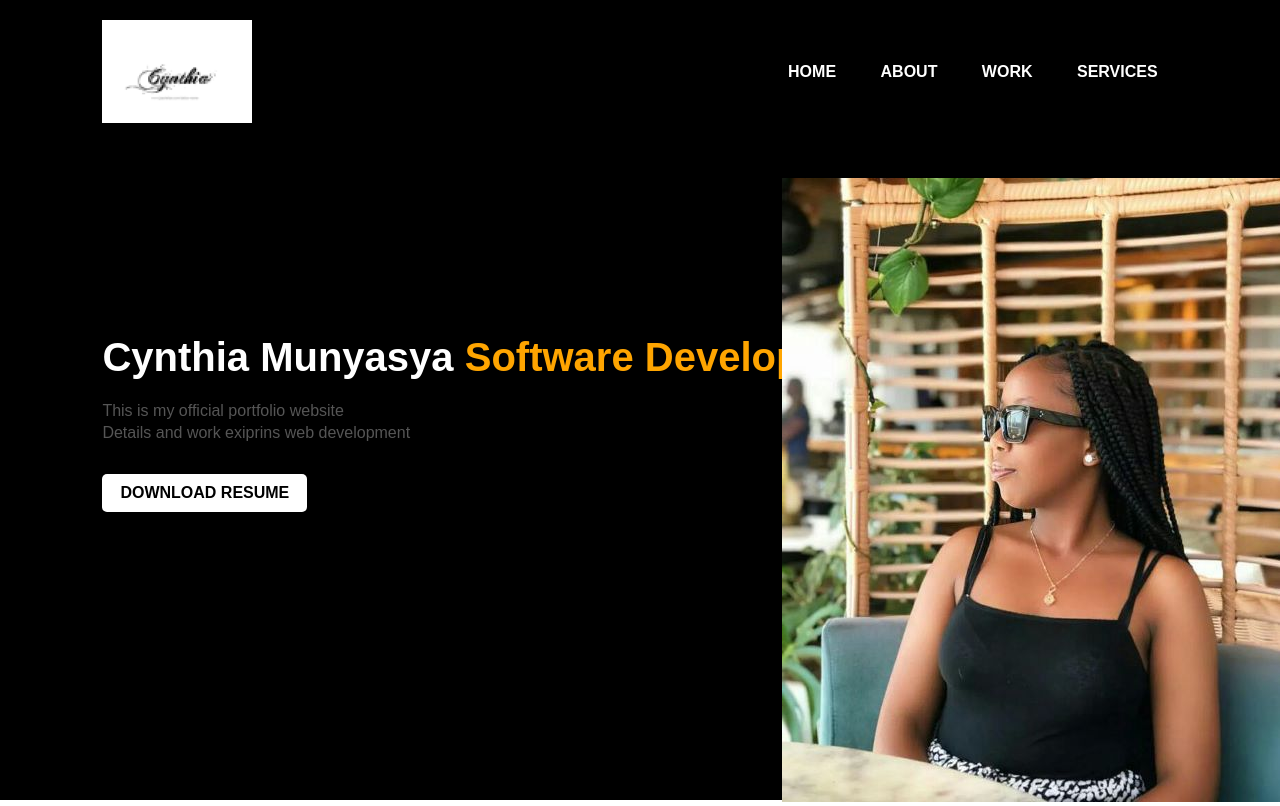
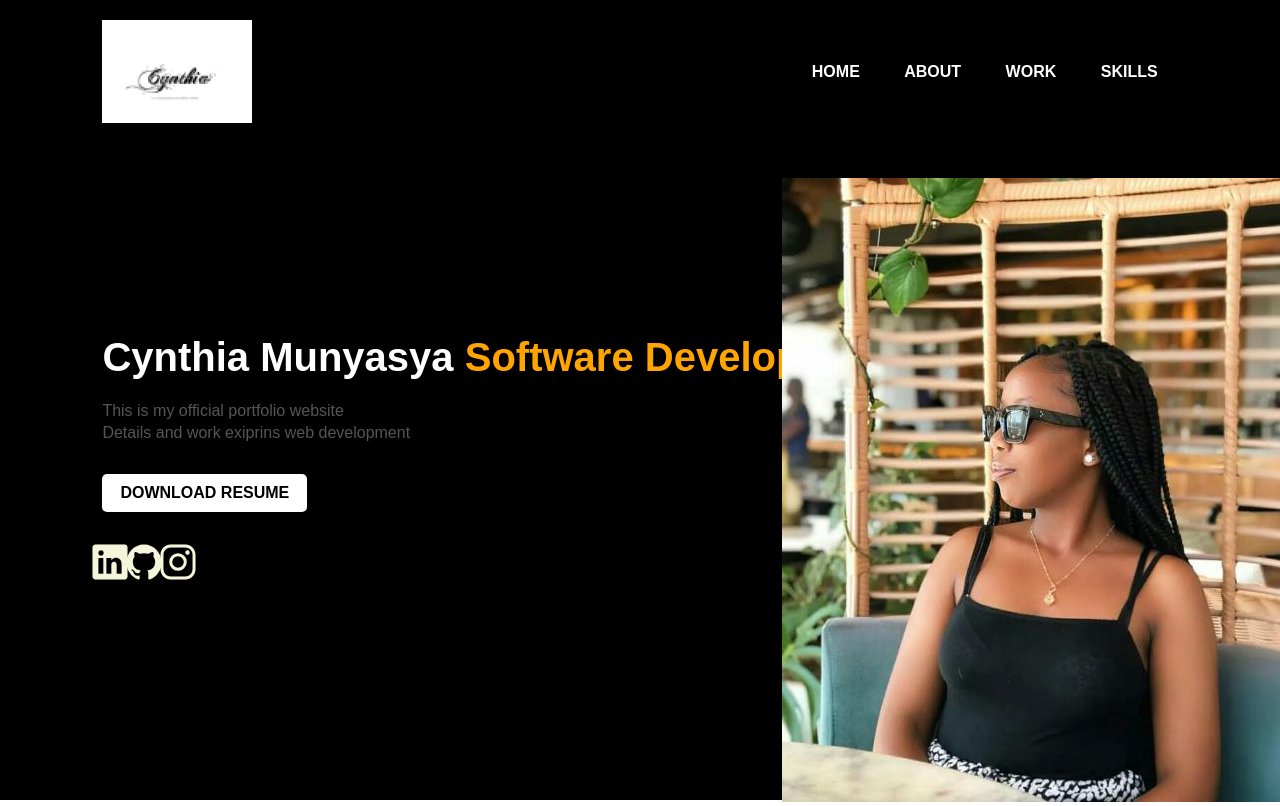
Before and after one commit to munyasya21/Portfolio, a plain HTML site: page index.html in a window 1280 px wide. Drawn offline with nearby package versions, Linux system fonts and the light colour scheme.

Commit message:
Portfolio

```diff
--- a/index.html
+++ b/index.html
@@ -15,7 +15,7 @@
                 <li><a href="#">HOME</a></li>
                 <li><a href="#">ABOUT</a></li>
                 <li><a href="#">WORK</a></li>
-                <li><a href="#">SERVICES</a></li>
+                <li><a href="#">SKILLS</a></li>
 
             </ul>
         </nav>
@@ -30,7 +30,14 @@
             <img src="" class="">
             <img src="girl.png.jpg" class="girl">
         </div>
+
+        <div class="icons">
+          <a href="#"><ion-icon name="logo-LinkedIn"></ion-icon></a>
+          <a href="#"><ion-icon name="logo-Github"></ion-icon></a>
+          <a href="#"><ion-icon name="logo-Instagram"></ion-icon></a>
+        </div>
     </div>
 
+    <script src="https://unpkg.com/ionicons@5.4.0/dist/ionicons.js"></script>
   </body>
 </html>
--- a/style.css
+++ b/style.css
@@ -77,4 +77,24 @@ span{
     position: absolute;
     bottom: 0;
     right: 50px;
+    transform: translateX(-50);
+    transition: bottom 1s, left 1s;
 }
+
+.images:hover .girl{
+    left: 45%;
+}
+.icons a{
+    text-decoration: none;
+    color: beige;
+}
+.icons ion-icon{
+    margin-left: 7%;
+    color: beige;
+    margin-right: -100px;
+    font-size: 40px;
+}
+
+.icons ion-icon:hover{
+    color: rgb(59, 174, 209);
+}
```
